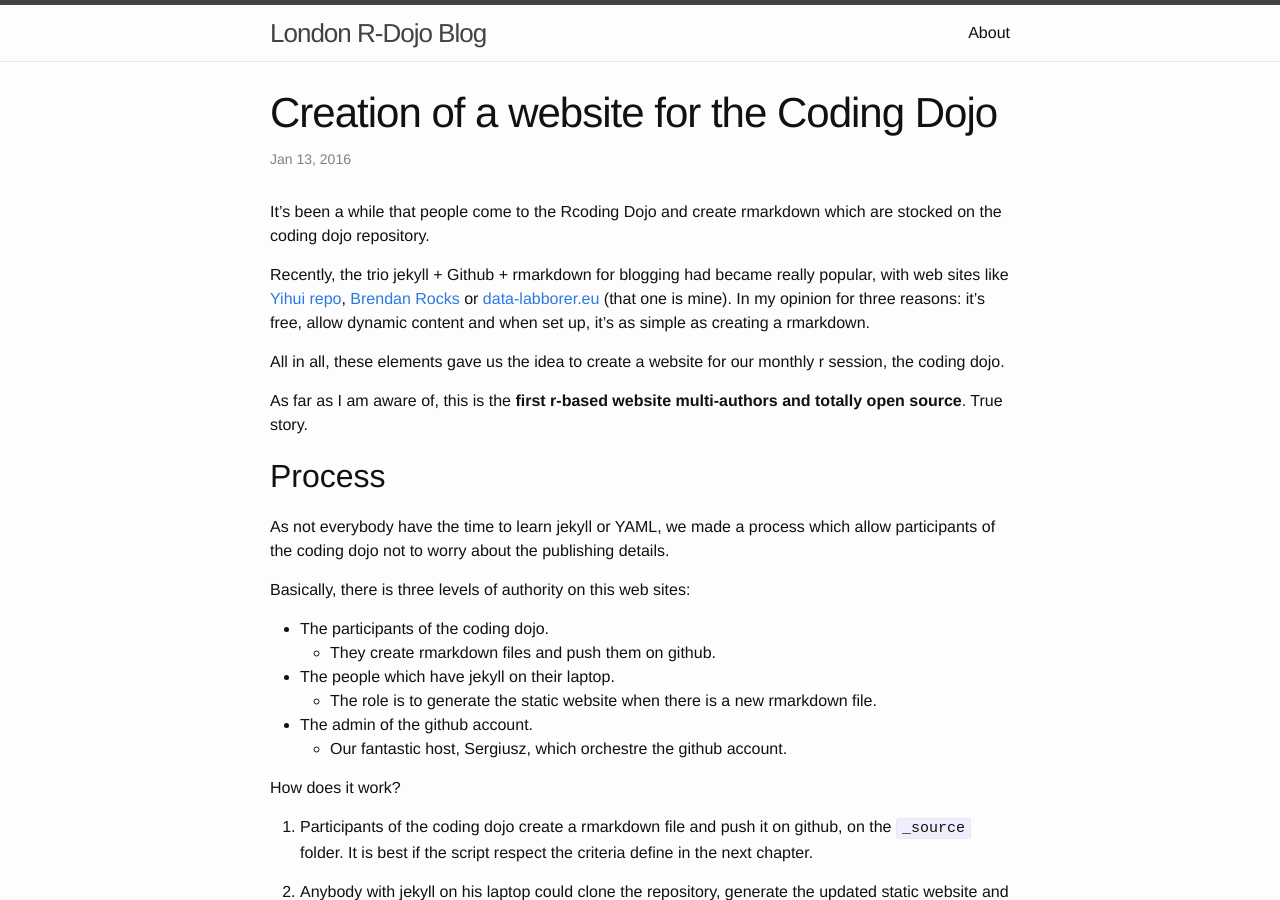
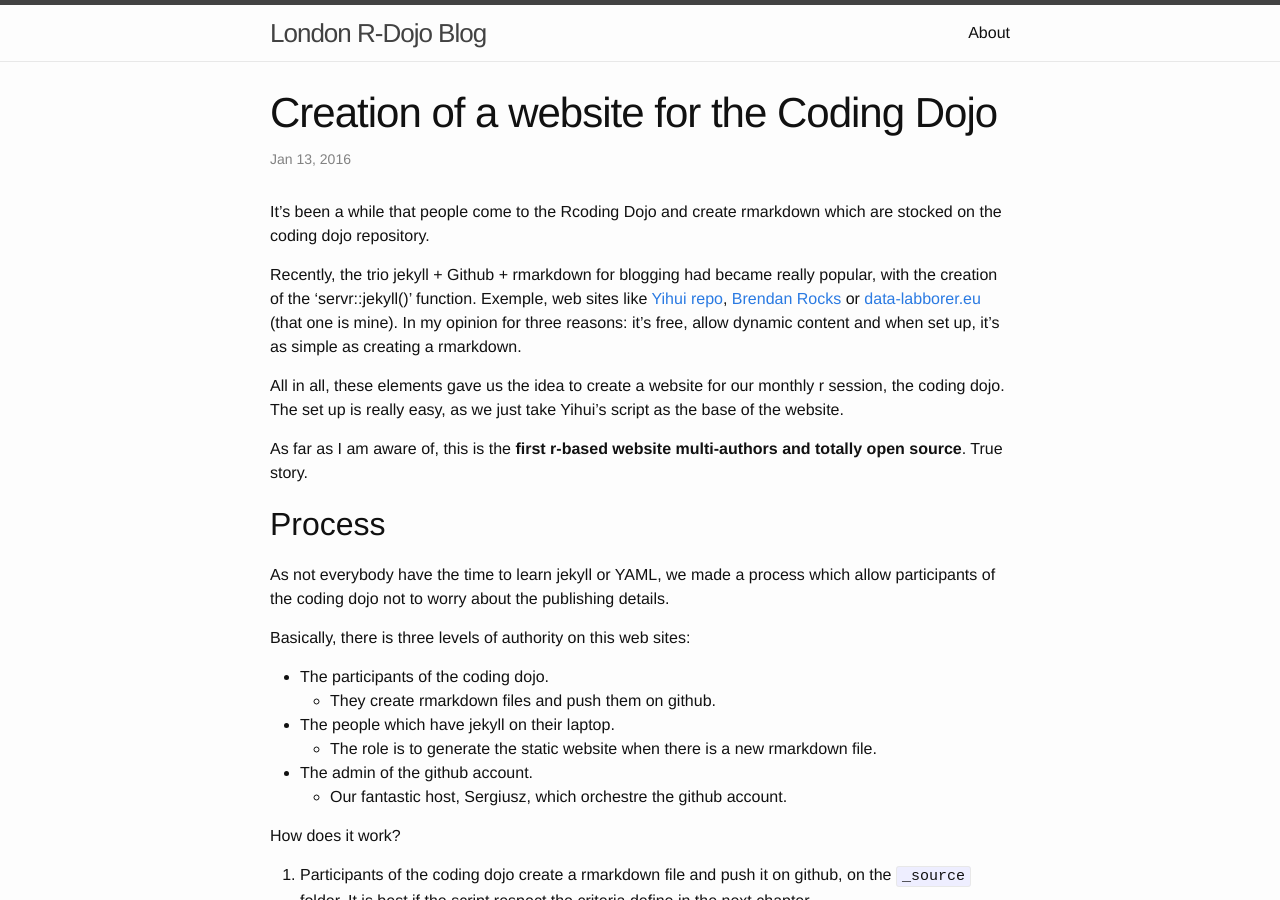
Before and after one commit to London-R-Dojo/london-r-dojo.github.io, a Jekyll site: the page built from _posts/2016-01-13-rmarkdown-intro-coding-dojo.md, in a window 1280 px wide and 900 px high. Built offline with Jekyll 4.4.1, drawn with Linux system fonts in a browser that asks for light colours; some of the changed text lies outside the part shown.

```diff
--- a/_config.yml
+++ b/_config.yml
@@ -2,7 +2,7 @@
 title: London R-Dojo Blog
 description: > # this means to ignore newlines until "baseurl:"
   London R coding dojo blog.
-baseurl: "https://london-r-dojo.github.io/_site" # the subpath of your site, e.g. /blog/
+baseurl: "https://london-r-dojo.github.io" # the subpath of your site, e.g. /blog/
 url: "http://www.meetup.com/LondonR/" # the base hostname & protocol for your site
 github_username:  london-r-dojo.github.io
 permalink: /:year/:month/:title.html
--- a/_posts/2016-01-13-rmarkdown-intro-coding-dojo.md
+++ b/_posts/2016-01-13-rmarkdown-intro-coding-dojo.md
@@ -7,9 +7,10 @@
 
 It's been a while that people come to the Rcoding Dojo and create rmarkdown which are stocked on the coding dojo repository.
 
-Recently, the trio jekyll + Github + rmarkdown for blogging had became really popular, with web sites like [Yihui repo](https://github.com/yihui/knitr-jekyll), [Brendan Rocks](http://brendanrocks.com/blogging-with-rmarkdown-knitr-jekyll/) or [data-labborer.eu](data-laborer.eu) (that one is mine). In my opinion for three reasons: it's free, allow dynamic content and when set up, it's as simple as creating a rmarkdown.
+Recently, the trio jekyll + Github + rmarkdown for blogging had became really popular, with the creation of the 'servr::jekyll()' function. Exemple, web sites like [Yihui repo](https://github.com/yihui/knitr-jekyll), [Brendan Rocks](http://brendanrocks.com/blogging-with-rmarkdown-knitr-jekyll/) or [data-labborer.eu](data-laborer.eu) (that one is mine). In my opinion for three reasons: it's free, allow dynamic content and when set up, it's as simple as creating a rmarkdown.
 
 All in all, these elements gave us the idea to create a website for our monthly r session, the coding dojo.
+The set up is really easy, as we just take Yihui's script as the base of the website.
 
 As far as I am aware of, this is the __first r-based website multi-authors and totally open source__. True story.
 
@@ -84,7 +85,7 @@
 
 ### Push the file to github
 
-When the rmarkdown file is ready and set, clone/synchronised the coding dojo repository, and push your .rmd script on the folder `_source`. ( [here](https://github.com/London-R-Dojo/Dojo-repo))
+When the rmarkdown file is ready and set, clone/synchronised the coding dojo repository, and push your .rmd script on the folder `_source`. ( [here](https://github.com/London-R-Dojo/london-r-dojo.github.io/tree/master/_source))
 
 If you push an html file or a .md file, push it on the `_posts` folder.
 
@@ -99,12 +100,12 @@
  - Install jekyll on your laptop.
  - Install r and rstudio on your laptop.
  - Install the `servr` package on your r session.
- - Clone the github repository of the coding dojo, [here](https://github.com/London-R-Dojo/Dojo-repo).
+ - Clone the github repository of the coding dojo, [here](https://github.com/London-R-Dojo/london-r-dojo.github.io).
  - On the root folder of the web site, run `servr::jekyll()`.
  - QA the site in `_site`.
  - Push and synchronise the github repo.
 
-For more information, the r function jekyll is better explained by [Yihui Xie](http://yihui.name/knitr-jekyll/2014/09/jekyll-with-knitr.html) and the jekyll process and customisation by the [jekyll documentation](http://jekyllrb.com/).
+For more information, the r function jekyll is better explained by the creator [Yihui Xie](http://yihui.name/knitr-jekyll/2014/09/jekyll-with-knitr.html) and the jekyll process and customisation by the [jekyll documentation](http://jekyllrb.com/).
 
 ## Github administrator
 
```
Also changed, not shown: _source/2016-01-13-rmarkdown-intro-coding-dojo.Rmd (+5 -4 lines).
